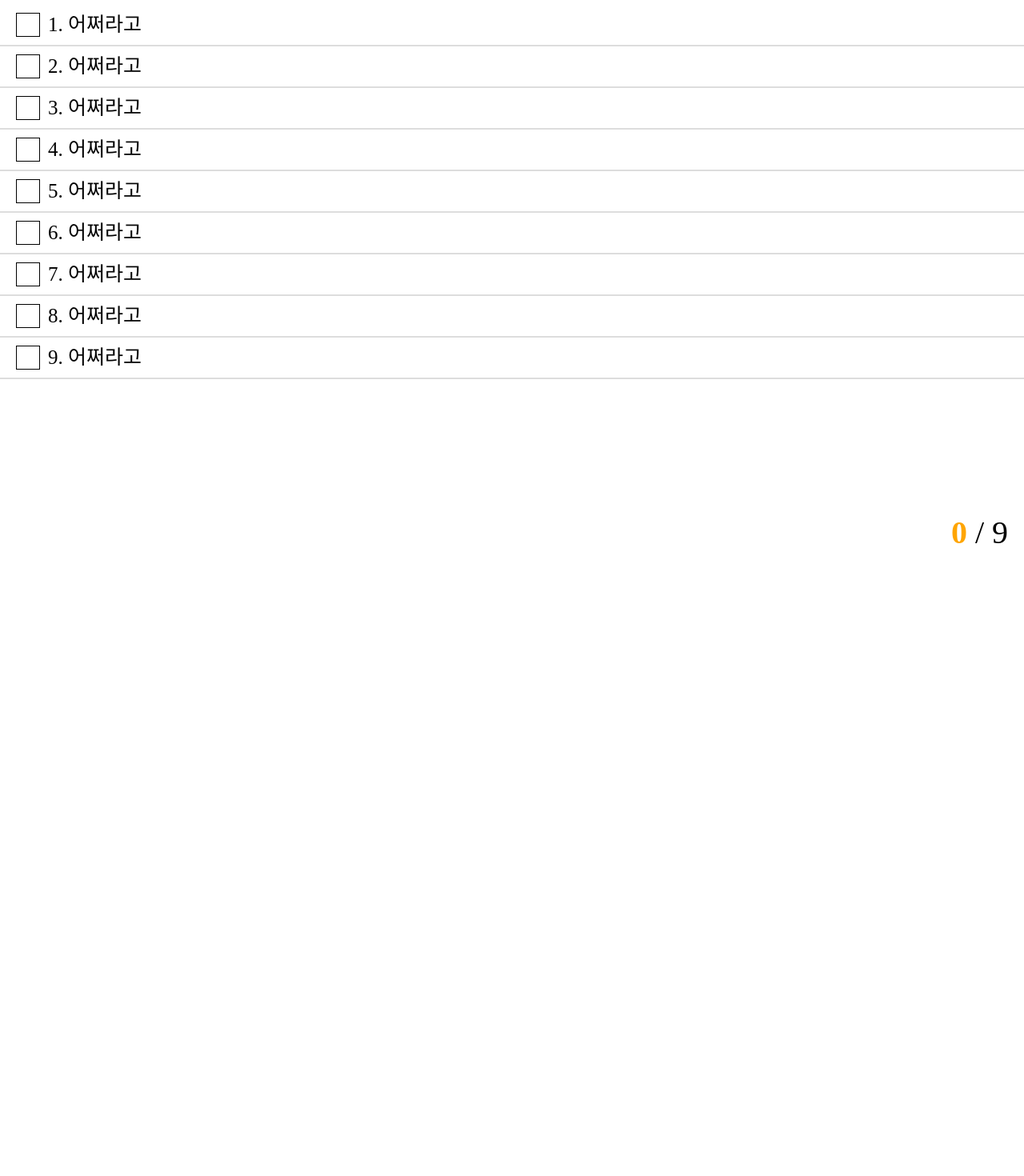
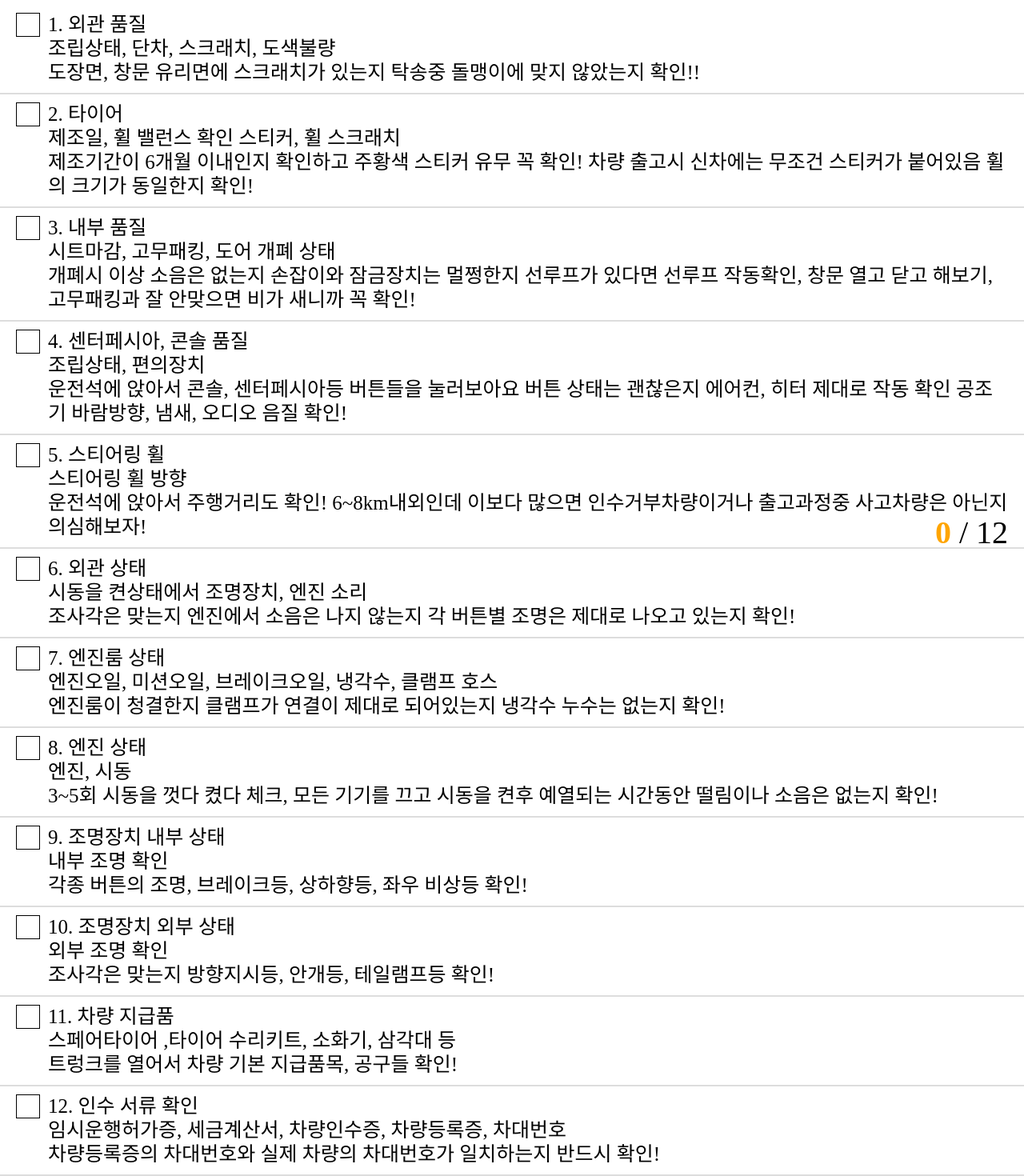
Before and after one commit to whatdidusay/checklist, a Vue app: page / in a window 1280 px wide. Shown: the part 94-1564 px from the top of the page at 80% size. Before the commit the page ends 800 px from the top, so only its background shows below. Built offline with nearby package versions, Linux system fonts and the light colour scheme; a web font is replaced by a local one.

Commit message:
put in data

```diff
--- a/package.json
+++ b/package.json
@@ -9,6 +9,7 @@
   },
   "dependencies": {
     "core-js": "^3.6.5",
+    "npm": "^6.14.7",
     "vue": "^3.0.0-0",
     "vue-router": "^4.0.0-0",
     "vuex": "^4.0.0-0"
--- a/src/views/Home.vue
+++ b/src/views/Home.vue
@@ -7,7 +7,9 @@
           <input type="checkbox" :value="idx" v-model="checkNumb" />
           <span class="check-btn"></span>
           <div class="item-wrap">
-            <p>{{ idx + 1 }}.&nbsp;{{ item.description }}</p>
+            <p>{{ idx + 1 }}.&nbsp;{{ item.title }}</p>
+            <p>{{ item.part }}</p>
+            <p>{{ item.description }}</p>
           </div>
         </label>
       </li>
@@ -30,15 +32,76 @@ export default {
     return {
       checkNumb: [],
       list: [
-        { description: "어쩌라고" },
-        { description: "어쩌라고" },
-        { description: "어쩌라고" },
-        { description: "어쩌라고" },
-        { description: "어쩌라고" },
-        { description: "어쩌라고" },
-        { description: "어쩌라고" },
-        { description: "어쩌라고" },
-        { description: "어쩌라고" }
+        {
+          title: "외관 품질",
+          part: "조립상태, 단차, 스크래치, 도색불량",
+          description:
+            "도장면, 창문 유리면에 스크래치가 있는지 탁송중 돌맹이에 맞지 않았는지 확인!!"
+        },
+        {
+          title: "타이어",
+          part: "제조일, 휠 밸런스 확인 스티커, 휠 스크래치",
+          description:
+            "제조기간이 6개월 이내인지 확인하고 주황색 스티커 유무 꼭 확인! 차량 출고시 신차에는 무조건 스티커가 붙어있음 휠의 크기가 동일한지 확인!"
+        },
+        {
+          title: "내부 품질",
+          part: "시트마감, 고무패킹, 도어 개폐 상태",
+          description:
+            "개폐시 이상 소음은 없는지 손잡이와 잠금장치는 멀쩡한지 선루프가 있다면 선루프 작동확인, 창문 열고 닫고 해보기, 고무패킹과 잘 안맞으면 비가 새니까 꼭 확인!"
+        },
+        {
+          title: "센터페시아, 콘솔 품질",
+          part: "조립상태, 편의장치",
+          description:
+            "운전석에 앉아서 콘솔, 센터페시아등 버튼들을 눌러보아요 버튼 상태는 괜찮은지 에어컨, 히터 제대로 작동 확인 공조기 바람방향, 냄새, 오디오 음질 확인!"
+        },
+        {
+          title: "스티어링 휠",
+          part: "스티어링 휠 방향",
+          description:
+            "운전석에 앉아서 주행거리도 확인! 6~8km내외인데 이보다 많으면 인수거부차량이거나 출고과정중 사고차량은 아닌지 의심해보자!"
+        },
+        {
+          title: "외관 상태",
+          part: "시동을 켠상태에서 조명장치, 엔진 소리",
+          description:
+            "조사각은 맞는지 엔진에서 소음은 나지 않는지 각 버튼별 조명은 제대로 나오고 있는지 확인!"
+        },
+        {
+          title: "엔진룸 상태",
+          part: "엔진오일, 미션오일, 브레이크오일, 냉각수, 클램프 호스",
+          description:
+            "엔진룸이 청결한지 클램프가 연결이 제대로 되어있는지 냉각수 누수는 없는지 확인!"
+        },
+        {
+          title: "엔진 상태",
+          part: "엔진, 시동",
+          description:
+            "3~5회 시동을 껏다 켰다 체크, 모든 기기를 끄고 시동을 켠후 예열되는 시간동안 떨림이나 소음은 없는지 확인!"
+        },
+        {
+          title: "조명장치 내부 상태",
+          part: "내부 조명 확인",
+          description:
+            "각종 버튼의 조명, 브레이크등, 상하향등, 좌우 비상등 확인!"
+        },
+        {
+          title: "조명장치 외부 상태",
+          part: "외부 조명 확인",
+          description: "조사각은 맞는지 방향지시등, 안개등, 테일램프등 확인!"
+        },
+        {
+          title: "차량 지급품",
+          part: "스페어타이어 ,타이어 수리키트, 소화기, 삼각대 등",
+          description: "트렁크를 열어서 차량 기본 지급품목, 공구들 확인!"
+        },
+        {
+          title: "인수 서류 확인",
+          part: "임시운행허가증, 세금계산서, 차량인수증, 차량등록증, 차대번호",
+          description:
+            "차량등록증의 차대번호와 실제 차량의 차대번호가 일치하는지 반드시 확인!"
+        }
       ]
     };
   }
```
Also changed, not shown: 1 other file (tests, documents, lock files or other folders).
